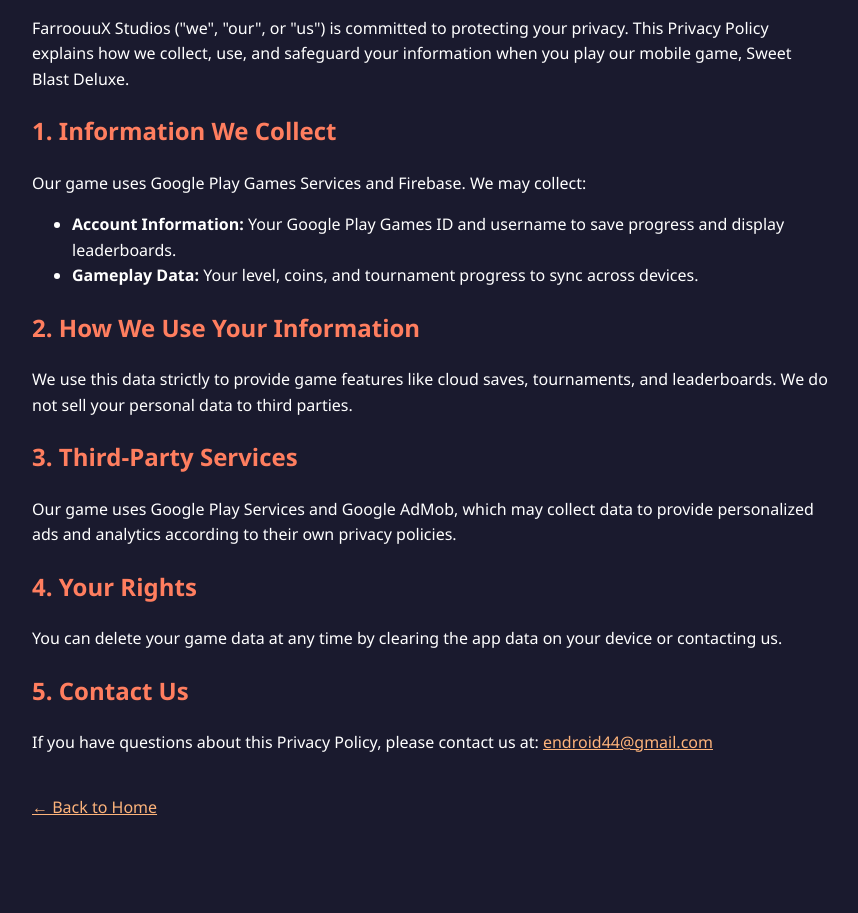
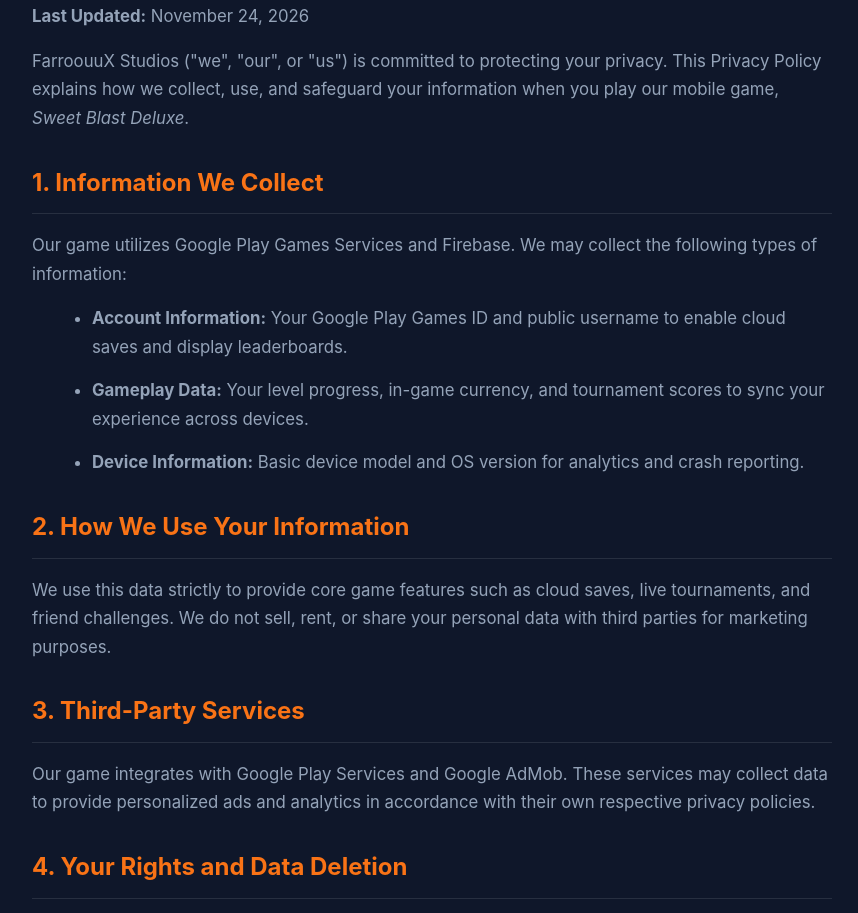
Before and after one commit to farroouux/farroouux.github.io, a plain HTML site: page privacy.html in a window 1280 px wide. Shown: the part 160-1073 px from the top of the page, without its empty margins (208-1066 px from the left). Before the commit the page ends 1037 px from the top, so only its background shows below. Drawn offline with Linux system fonts and the light colour scheme.

Commit message:
Revise privacy policy text and styles
Updated the privacy policy content and styling for improved clarity and user experience.

```diff
--- a/privacy.html
+++ b/privacy.html
@@ -3,38 +3,52 @@
 <head>
     <meta charset="UTF-8">
     <meta name="viewport" content="width=device-width, initial-scale=1.0">
-    <title>Privacy Policy - FarroouuX Studios</title>
+    <title>Privacy Policy | FarroouuX Studios</title>
     <style>
-        body { font-family: 'Segoe UI', Arial, sans-serif; max-width: 800px; margin: 0 auto; padding: 40px 20px; background: #1a1a2e; color: #ffffff; line-height: 1.6; }
-        h1 { color: #feb47b; }
-        h2 { color: #ff7e5f; }
-        a { color: #feb47b; }
+        body {
+            font-family: 'Inter', -apple-system, BlinkMacSystemFont, 'Segoe UI', Roboto, sans-serif;
+            background: #0f172a;
+            color: #f8fafc;
+            line-height: 1.7;
+            max-width: 800px;
+            margin: 0 auto;
+            padding: 50px 20px;
+        }
+        h1 { color: #fb923c; font-size: 2.5rem; margin-bottom: 10px; }
+        h2 { color: #f97316; font-size: 1.5rem; margin-top: 30px; margin-bottom: 15px; border-bottom: 1px solid rgba(255,255,255,0.1); padding-bottom: 10px; }
+        p, li { color: #94a3b8; font-size: 1.05rem; margin-bottom: 15px; }
+        ul { margin-left: 20px; margin-bottom: 20px; }
+        a { color: #fb923c; text-decoration: none; }
+        a:hover { text-decoration: underline; }
+        .back-link { display: inline-block; margin-top: 40px; padding: 10px 20px; background: rgba(255,255,255,0.1); border-radius: 8px; color: #f8fafc; }
     </style>
 </head>
 <body>
     <h1>Privacy Policy</h1>
-    <p><strong>Last updated:</strong> November 24, 2026</p>
-    <p>FarroouuX Studios ("we", "our", or "us") is committed to protecting your privacy. This Privacy Policy explains how we collect, use, and safeguard your information when you play our mobile game, Sweet Blast Deluxe.</p>
+    <p><strong>Last Updated:</strong> November 24, 2026</p>
+    <p>FarroouuX Studios ("we", "our", or "us") is committed to protecting your privacy. This Privacy Policy explains how we collect, use, and safeguard your information when you play our mobile game, <em>Sweet Blast Deluxe</em>.</p>
 
     <h2>1. Information We Collect</h2>
-    <p>Our game uses Google Play Games Services and Firebase. We may collect:</p>
+    <p>Our game utilizes Google Play Games Services and Firebase. We may collect the following types of information:</p>
     <ul>
-        <li><strong>Account Information:</strong> Your Google Play Games ID and username to save progress and display leaderboards.</li>
-        <li><strong>Gameplay Data:</strong> Your level, coins, and tournament progress to sync across devices.</li>
+        <li><strong>Account Information:</strong> Your Google Play Games ID and public username to enable cloud saves and display leaderboards.</li>
+        <li><strong>Gameplay Data:</strong> Your level progress, in-game currency, and tournament scores to sync your experience across devices.</li>
+        <li><strong>Device Information:</strong> Basic device model and OS version for analytics and crash reporting.</li>
     </ul>
 
     <h2>2. How We Use Your Information</h2>
-    <p>We use this data strictly to provide game features like cloud saves, tournaments, and leaderboards. We do not sell your personal data to third parties.</p>
+    <p>We use this data strictly to provide core game features such as cloud saves, live tournaments, and friend challenges. We do not sell, rent, or share your personal data with third parties for marketing purposes.</p>
 
     <h2>3. Third-Party Services</h2>
-    <p>Our game uses Google Play Services and Google AdMob, which may collect data to provide personalized ads and analytics according to their own privacy policies.</p>
+    <p>Our game integrates with Google Play Services and Google AdMob. These services may collect data to provide personalized ads and analytics in accordance with their own respective privacy policies.</p>
 
-    <h2>4. Your Rights</h2>
-    <p>You can delete your game data at any time by clearing the app data on your device or contacting us.</p>
+    <h2>4. Your Rights and Data Deletion</h2>
+    <p>You have the right to access or delete your game data at any time. You can do this by clearing the app data in your device settings, or by contacting our support team directly.</p>
 
     <h2>5. Contact Us</h2>
-    <p>If you have questions about this Privacy Policy, please contact us at: <a href="mailto:endroid44@gmail.com">endroid44@gmail.com</a></p>
+    <p>If you have any questions or concerns about this Privacy Policy, please contact us at:<br>
+    📧 <a href="mailto:farroouux@gmail.com">farroouux@gmail.com</a></p>
 
-    <p style="margin-top: 40px;"><a href="index.html">&larr; Back to Home</a></p>
+    <a href="index.html" class="back-link">← Back to Home</a>
 </body>
 </html>
```
